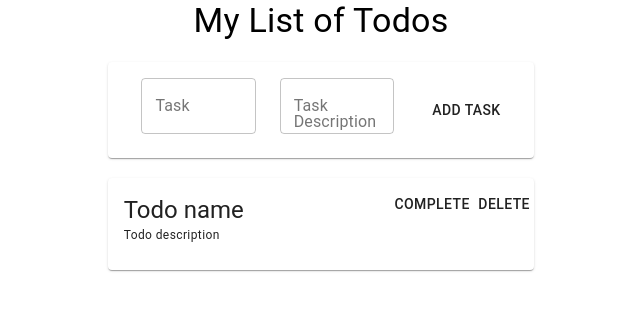
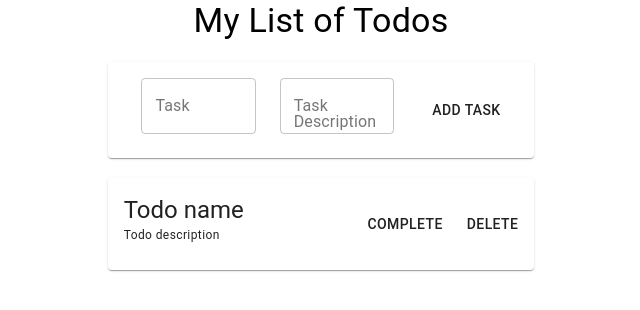
Before and after one commit to ParsaYadollahi/todoApp, a React (Create React App) app in the folder client/: page / in a window 1280 px wide. Shown: the top 310 px of the page, without its empty margins (319-959 px from the left). Built offline with nearby package versions, Linux system fonts and the light colour scheme; no server answers.

Commit message:
fixed todoitem to have strike thru

```diff
--- a/client/src/API.js
+++ b/client/src/API.js
@@ -32,11 +32,11 @@ export const updateTodo = async (todo) => {
         const todoUpdate = {
             status: true,
         };
-        const updateTodo = await axios.put(
+        const updatedTodo = await axios.put(
             `${baseUrl}/edit-todo/${todo._id}`,
             todoUpdate
         );
-        return todoUpdate;
+        return updatedTodo;
     } catch (error) {
         throw new Error(error);
     }
--- a/client/src/App.js
+++ b/client/src/App.js
@@ -20,11 +20,17 @@ function App() {
             .catch((error) => console.log(error));
     };
 
+    useEffect(() => {
+        fetchTodo();
+    }, []);
+
     const handleSaveTodo = (e, formData) => {
+        // preventdefault cancels the event if it is cancelable (in this case it's to cancel the submit button so that we can save it)
         e.preventDefault();
         addToDo(formData)
-            .then((status, data) => {
-                if (status != 201) {
+            .then(({ status, data }) => {
+                if (status !== 201) {
+                    // 201 indicates a successful creation
                     throw new Error('Todo not saved');
                 }
                 setTodos(data.todos);
@@ -36,6 +42,7 @@ function App() {
         updateTodo(todo)
             .then(({ status, data }) => {
                 if (status !== 200) {
+                    // 200 indicates successful request
                     throw new Error('Todo not Updated');
                 }
                 setTodos(data.todos);
@@ -53,10 +60,6 @@ function App() {
             })
             .catch((error) => console.log(error));
     };
-
-    useEffect(() => {
-        fetchTodo();
-    });
 
     return (
         <div>
--- a/client/src/component/AddTodo.js
+++ b/client/src/component/AddTodo.js
@@ -7,8 +7,6 @@ import Card from '@material-ui/core/Card';
 import CardContent from '@material-ui/core/CardContent';
 import CardActions from '@material-ui/core/CardActions';
 import Button from '@material-ui/core/Button';
-
-import { addToDo } from './../API';
 
 function AddTodo(saveTodo) {
     const [formData, setFormData] = useState();
@@ -71,6 +69,7 @@ function AddTodo(saveTodo) {
                                                     style={{
                                                         width: '100%',
                                                     }}
+                                                    // need it to be onChange or else it won't catch each character
                                                     onChange={handleForm}
                                                 />
                                             </Grid>
--- a/client/src/component/TodoItem.js
+++ b/client/src/component/TodoItem.js
@@ -9,6 +9,14 @@ import Typography from '@material-ui/core/Typography';
 import Button from '@material-ui/core/Button';
 
 function TodoItem(todo, updateTodo, deleteTodo) {
+    const check_status = todo.status ? 'line-through' : '';
+
+    const complete_button = todo.status ? (
+        <> </>
+    ) : (
+        <Button onClick={() => deleteTodo(todo._id)}>Delete</Button>
+    );
+
     return (
         <>
             <Grid
@@ -22,27 +30,32 @@ function TodoItem(todo, updateTodo, deleteTodo) {
                         <Grid container justify='center'>
                             <Grid item sm={8}>
                                 <CardContent>
-                                    <Typography component='h1' variant='h5'>
+                                    <Typography
+                                        component='h1'
+                                        variant='h5'
+                                        style={{
+                                            textDecoration: check_status,
+                                        }}
+                                    >
                                         Todo name
                                     </Typography>
                                     <Typography
                                         component='h2'
                                         variant='caption'
+                                        style={{
+                                            textDecoration: check_status,
+                                        }}
                                     >
                                         Todo description
                                     </Typography>
                                 </CardContent>
                             </Grid>
-                            <Grid item sm={4}>
+                            <Grid container justify='flex-end' item sm={4}>
                                 <CardActions>
                                     <Button onClick={() => updateTodo(todo)}>
                                         Complete
                                     </Button>
-                                    <Button
-                                        onClick={() => deleteTodo(todo._id)}
-                                    >
-                                        Delete
-                                    </Button>
+                                    {complete_button}
                                 </CardActions>
                             </Grid>
                         </Grid>
```
